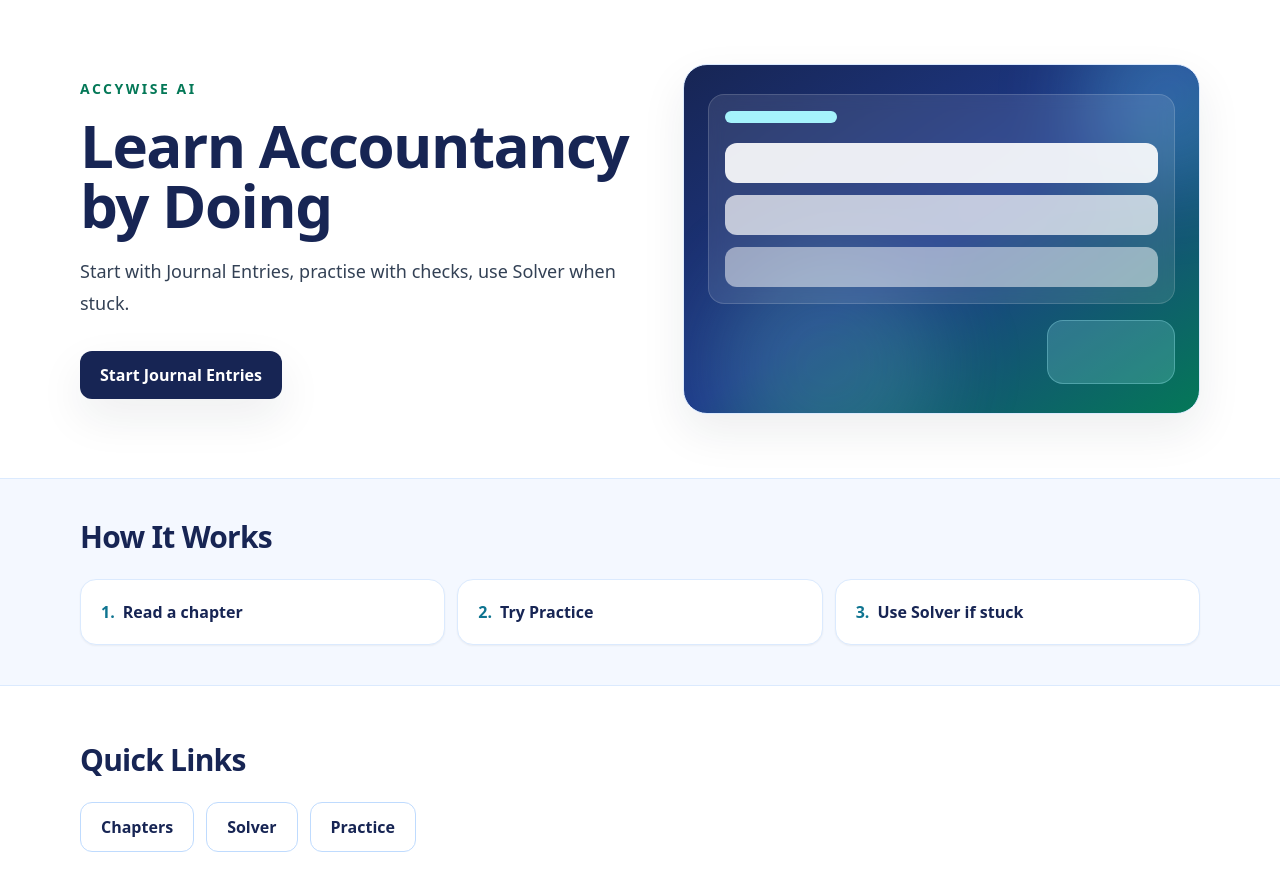
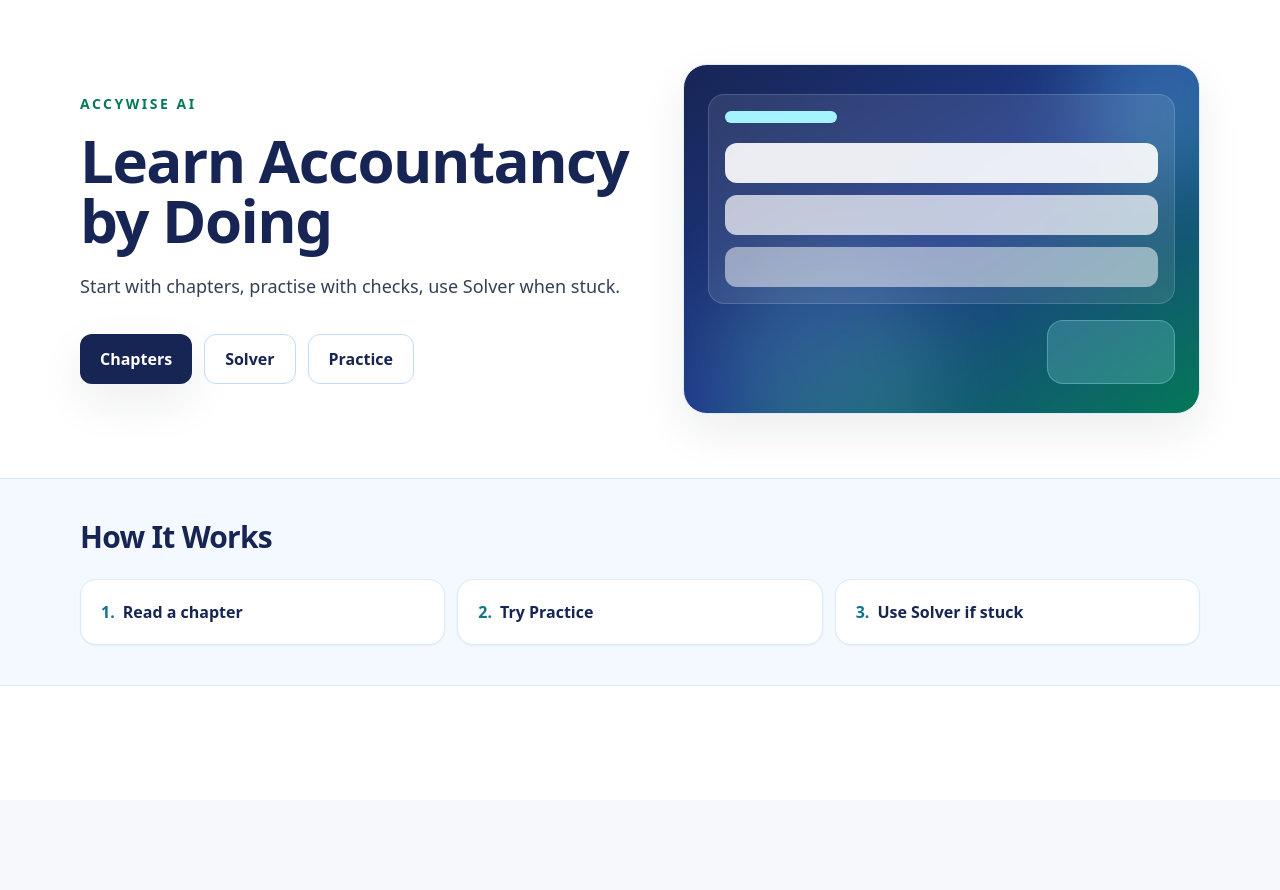
Before and after one commit to mrgogoi59/journal-entry-ai-checker, a Next.js app: page / in a window 1280 px wide. Shown: the top 890 px of the page. After the commit the page ends 800 px from the top, so only its background shows below. Built offline with nearby package versions, Linux system fonts and the light colour scheme.

Commit message:
Update homepage hero actions

```diff
--- a/app/page.tsx
+++ b/app/page.tsx
@@ -8,7 +8,7 @@ export const metadata: Metadata = {
 
 const howItWorksSteps = ["Read a chapter", "Try Practice", "Use Solver if stuck"] as const;
 
-const quickLinks = [
+const heroActions = [
   { label: "Chapters", href: "/chapters" },
   { label: "Solver", href: "/solver" },
   { label: "Practice", href: "/practice" },
@@ -25,14 +25,23 @@ export default function Home() {
               Learn Accountancy by Doing
             </h1>
             <p className="mt-5 max-w-2xl text-lg leading-8 text-slate-700">
-              Start with Journal Entries, practise with checks, use Solver when stuck.
+              Start with chapters, practise with checks, use Solver when stuck.
             </p>
-            <Link
-              href="/chapters/journal-entries"
-              className="mt-8 inline-flex min-h-12 items-center justify-center rounded-xl bg-blue-950 px-5 py-3 text-base font-black text-white shadow-soft outline-none transition hover:bg-blue-900 focus-visible:ring-2 focus-visible:ring-cyan-500 focus-visible:ring-offset-2"
-            >
-              Start Journal Entries
-            </Link>
+            <div className="mt-8 flex min-w-0 flex-col gap-3 sm:flex-row sm:flex-wrap">
+              {heroActions.map((link, index) => (
+                <Link
+                  key={link.href}
+                  href={link.href}
+                  className={
+                    index === 0
+                      ? "inline-flex min-h-12 items-center justify-center rounded-xl bg-blue-950 px-5 py-3 text-base font-black text-white shadow-soft outline-none transition hover:bg-blue-900 focus-visible:ring-2 focus-visible:ring-cyan-500 focus-visible:ring-offset-2"
+                      : "inline-flex min-h-12 items-center justify-center rounded-xl border border-blue-200 bg-white px-5 py-3 text-base font-black text-blue-950 outline-none transition hover:bg-blue-50 focus-visible:ring-2 focus-visible:ring-cyan-500 focus-visible:ring-offset-2"
+                  }
+                >
+                  {link.label}
+                </Link>
+              ))}
+            </div>
           </div>
 
           <div
@@ -71,25 +80,6 @@ export default function Home() {
           </ol>
         </div>
       </section>
-
-      <section aria-labelledby="quick-links-title" className="px-4 py-10 sm:px-6 sm:py-14">
-        <div className="mx-auto w-full max-w-[1120px]">
-          <h2 id="quick-links-title" className="text-3xl font-black tracking-tight text-blue-950">
-            Quick Links
-          </h2>
-          <div className="mt-6 flex min-w-0 flex-col gap-3 sm:flex-row sm:flex-wrap">
-            {quickLinks.map((link) => (
-              <Link
-                key={link.href}
-                href={link.href}
-                className="inline-flex min-h-12 items-center justify-center rounded-xl border border-blue-200 bg-white px-5 py-3 text-base font-black text-blue-950 outline-none transition hover:bg-blue-50 focus-visible:ring-2 focus-visible:ring-cyan-500 focus-visible:ring-offset-2"
-              >
-                {link.label}
-              </Link>
-            ))}
-          </div>
-        </div>
-      </section>
     </main>
   );
 }
```
Also changed, not shown: 1 other file (tests, documents, lock files or other folders).
